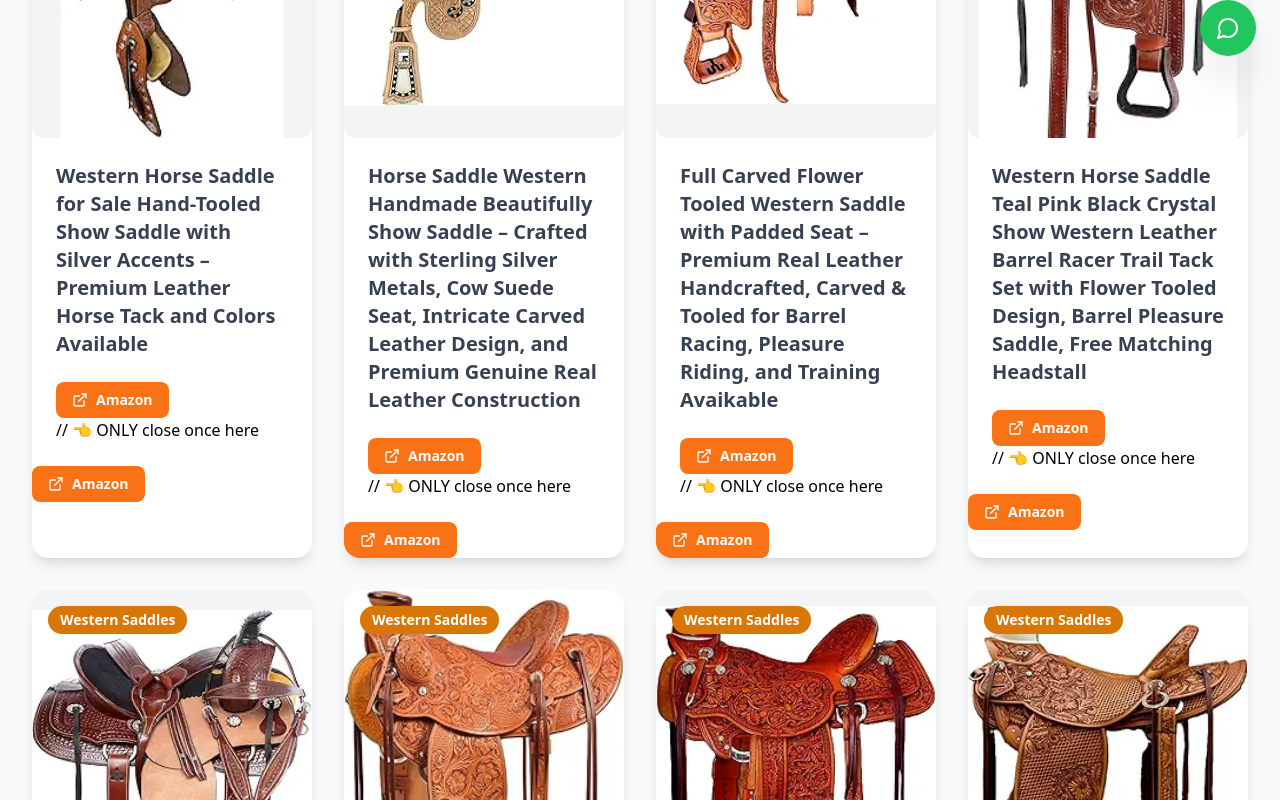
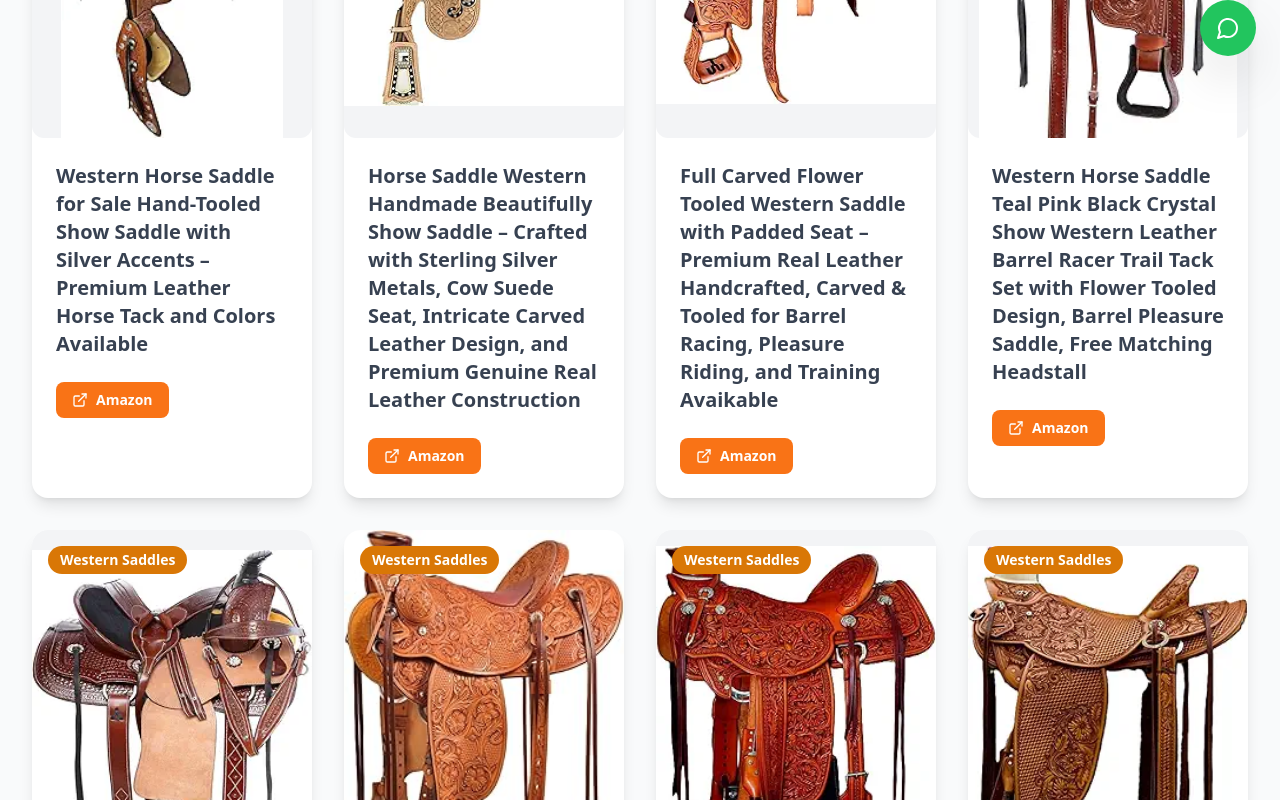
Before and after one commit to Aari630/LiveWebsite, a React (Vite) app: page /shop in a window 1280 px wide. Shown: the part 720-1520 px from the top of the page. Built offline with nearby package versions, Linux system fonts and the light colour scheme.

Commit message:
Shop Finalize

```diff
--- a/src/pages/Shop.tsx
+++ b/src/pages/Shop.tsx
@@ -132,7 +132,7 @@ export default function ShopPage() {
                             </a>
                           </div>
                         </div>
-                      )}   // 👈 ONLY close once here
+                      )}
 
                   {/* Enhanced hover overlay with full description */}
                   <div className="absolute -top-2 left-0 right-0 bg-white p-6 rounded-xl shadow-2xl border-2 border-amber-100 z-50 opacity-0 invisible group-hover/description:opacity-100 group-hover/description:visible transition-all duration-300 transform translate-y-4 group-hover/description:translate-y-0 scale-95 group-hover/description:scale-100">
@@ -147,22 +147,6 @@ export default function ShopPage() {
 
                     {/* Subtle gradient background */}
                     <div className="absolute inset-0 bg-gradient-to-br from-amber-50/50 to-white rounded-xl -z-10"></div>
-                  </div>
-                </div>
-
-                  <div className="flex items-center justify-between">
-                  <div className="flex space-x-2">
-                    {product.amazonLink && (
-                      <a
-                        href={product.amazonLink}
-                        target="_blank"
-                        rel="noopener noreferrer"
-                        className="bg-orange-500 hover:bg-orange-600 text-white px-4 py-2 rounded-lg font-semibold transition-all duration-300 transform hover:scale-105 flex items-center space-x-2 text-sm"
-                      >
-                        <ExternalLink className="h-4 w-4" />
-                        <span>Amazon</span>
-                      </a>
-                    )}
                   </div>
                 </div>
               </div>
```
